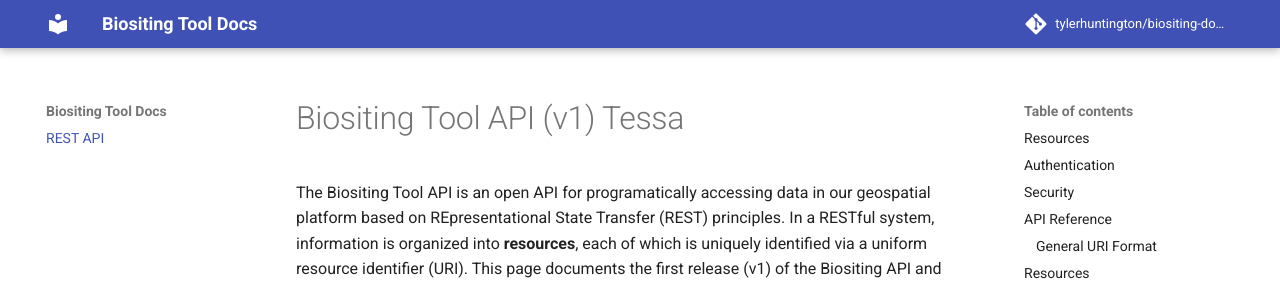
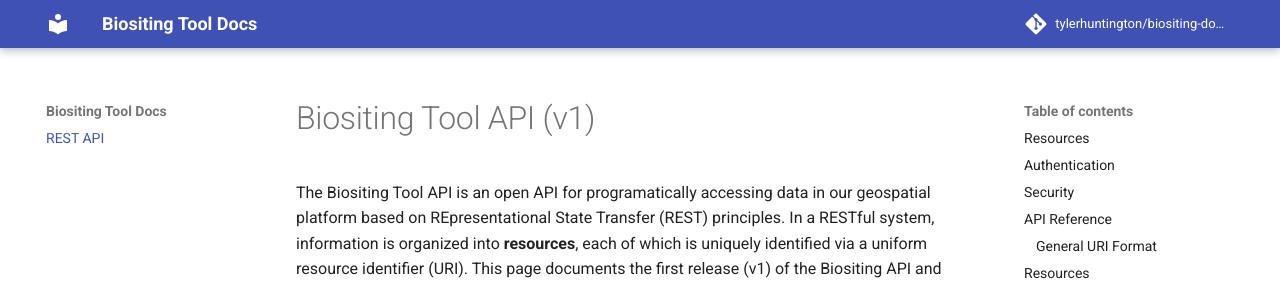
Before and after one commit to tylerhuntington/biositing-docs, an MkDocs documentation site: the page built from docs/user-guide/rest-api.md, in a window 1280 px wide and 900 px high. Shown: the top 286 px of the window. Built offline with MkDocs 1.6.1 and Material for MkDocs 9.7.7, drawn with Linux system fonts in a browser that asks for light colours; comment, search, counter and statistics services are not loaded.

Commit message:
Update notes.

```diff
--- a/docs/user-guide/rest-api.md
+++ b/docs/user-guide/rest-api.md
@@ -1,4 +1,4 @@
-# Biositing Tool API (v1) Tessa
+# Biositing Tool API (v1)
 
 The Biositing Tool API is an open API for programatically accessing
 data in our geospatial platform
```
Also changed, not shown: dev_nots.md (renamed from README.md, +2 -0 lines).
